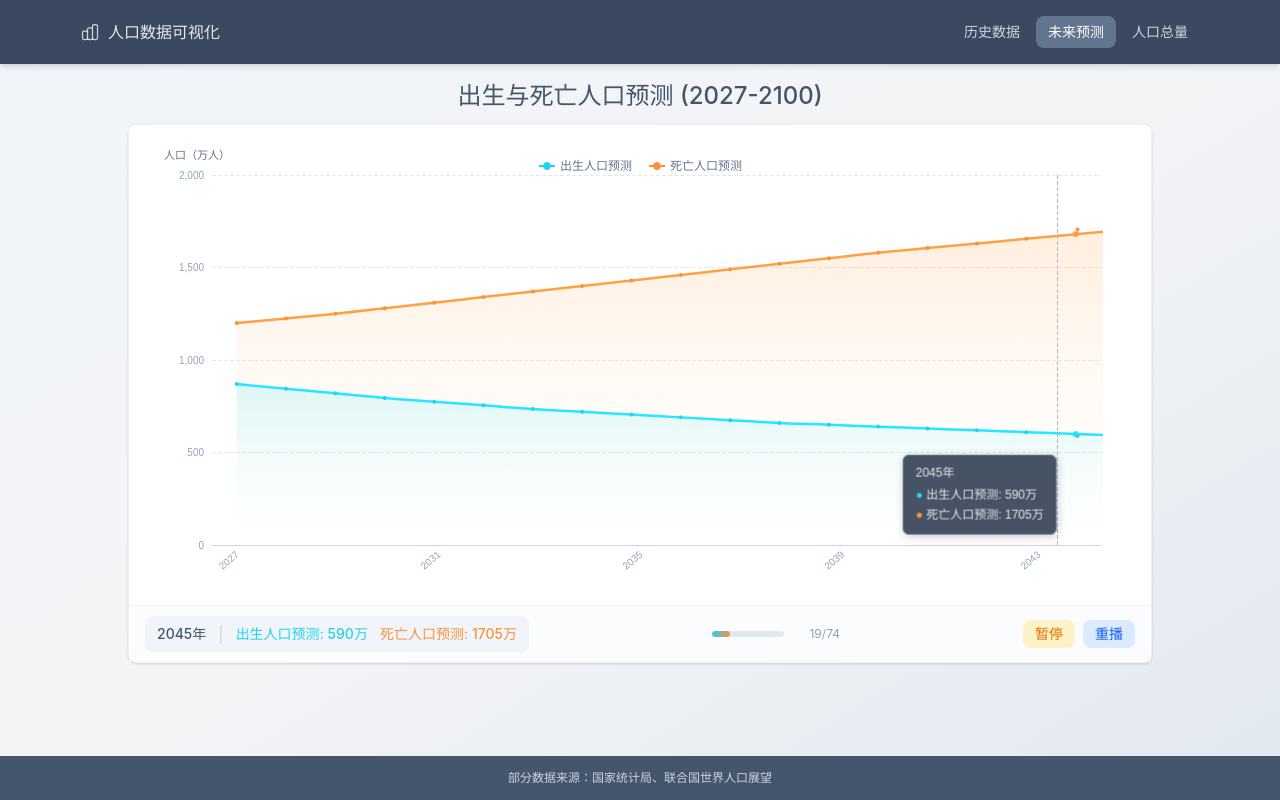
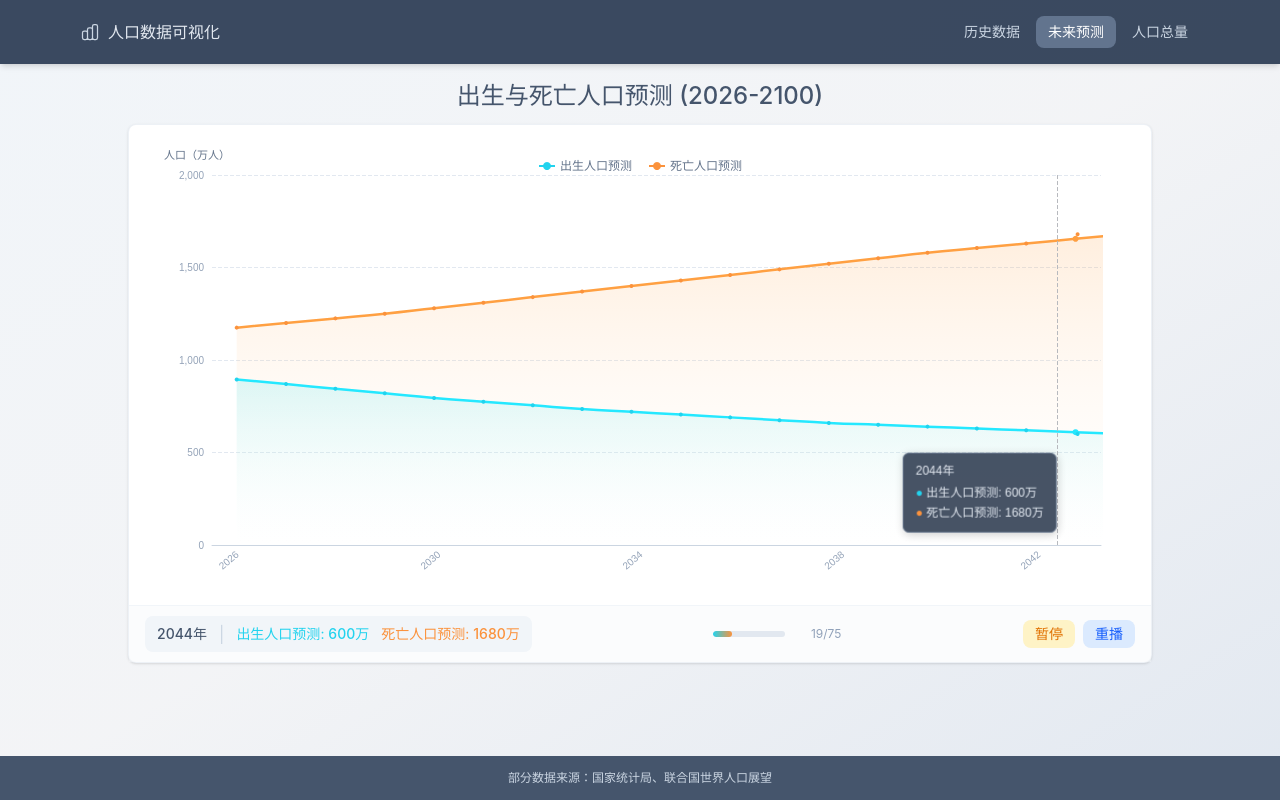
Before and after one commit to FontEor/react-web, a React (Vite) app: page /projection in a window 1280 px wide. Built offline with nearby package versions, Linux system fonts and the light colour scheme.

Commit message:
feat: 数据更新

```diff
--- a/src/data/populationData.ts
+++ b/src/data/populationData.ts
@@ -7,7 +7,7 @@ export interface PopulationData {
   death: number; // 死亡人口（万人）
 }
 
-// 1949-2026年历史数据
+// 1949-2025年历史数据
 export const historicalData: PopulationData[] = [
   { year: 1949, birth: 1950, death: 1066 },
   { year: 1950, birth: 2020, death: 984 },
@@ -85,12 +85,12 @@ export const historicalData: PopulationData[] = [
   { year: 2022, birth: 956, death: 1041 },
   { year: 2023, birth: 902, death: 1110 },
   { year: 2024, birth: 954, death: 1093 },
-  { year: 2025, birth: 920, death: 1150 },
-  { year: 2026, birth: 895, death: 1175 },
+  { year: 2025, birth: 792, death: 1131 },
 ];
 
-// 2027-2100年预测数据（基于联合国世界人口展望中方案）
+// 2026-2100年预测数据（基于联合国世界人口展望中方案）
 export const projectedData: PopulationData[] = [
+  { year: 2026, birth: 895, death: 1175 },
   { year: 2027, birth: 870, death: 1200 },
   { year: 2028, birth: 845, death: 1225 },
   { year: 2029, birth: 820, death: 1250 },
@@ -173,7 +173,7 @@ export interface TotalPopulationData {
   population: number; // 总人口（亿人）
 }
 
-// 1949-2026年历史总人口数据
+// 1949-2025年历史总人口数据
 export const historicalTotalPopulation: TotalPopulationData[] = [
   { year: 1949, population: 5.42 },
   { year: 1950, population: 5.52 },
@@ -252,11 +252,11 @@ export const historicalTotalPopulation: TotalPopulationData[] = [
   { year: 2023, population: 14.1 },
   { year: 2024, population: 14.08 },
   { year: 2025, population: 14.05 },
-  { year: 2026, population: 14.02 },
 ];
 
-// 2027-2100年预测总人口数据（基于联合国世界人口展望中方案）
+// 2026-2100年预测总人口数据（基于联合国世界人口展望中方案）
 export const projectedTotalPopulation: TotalPopulationData[] = [
+  { year: 2026, population: 14.02 },
   { year: 2027, population: 13.98 },
   { year: 2028, population: 13.94 },
   { year: 2029, population: 13.9 },
--- a/src/pages/HistoricalPage.tsx
+++ b/src/pages/HistoricalPage.tsx
@@ -14,7 +14,7 @@ export default function HistoricalPage() {
         {/* 页面标题 */}
         <div className="text-center mb-3 shrink-0">
           <h1 className="text-2xl font-medium text-slate-600">
-            历年出生与死亡人口 (1949-2026)
+            历年出生与死亡人口 (1949-2025)
           </h1>
         </div>
 
--- a/src/pages/ProjectionPage.tsx
+++ b/src/pages/ProjectionPage.tsx
@@ -14,7 +14,7 @@ export default function ProjectionPage() {
         {/* 页面标题 */}
         <div className="text-center mb-3 shrink-0">
           <h1 className="text-2xl font-medium text-slate-600">
-            出生与死亡人口预测 (2027-2100)
+            出生与死亡人口预测 (2026-2100)
           </h1>
         </div>
 
```
